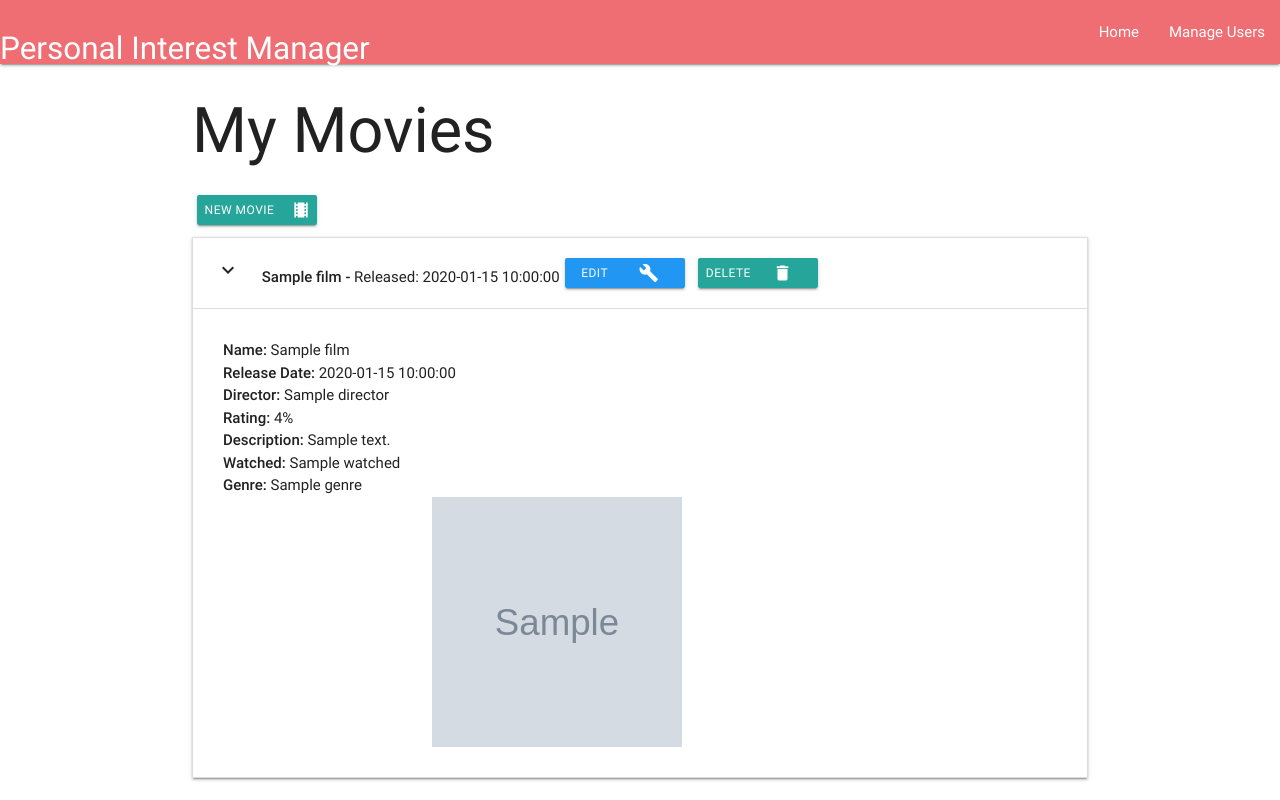
After one commit to aidan-stritch/Personal-Interests-Manager, a Flask app: page /view_movies in a window 1280 px wide, after a click that opens the changed part. The commit adds this page. Run offline with Flask 2, Linux system fonts and the light colour scheme; grey boxes marked "Sample" are stand-in pictures; a database or web service that is not in the repository returns one stand-in record (values such as "Sample title"); some libraries are stand-ins or nearby versions.

Commit message:
added pages for my_games.html, my_movies.html and my_tv_shows.html and added functionality to display results from mongodb

```diff
--- a/app.py
+++ b/app.py
@@ -92,6 +92,18 @@ def delete_user(user_id):
     mongo.db.Users.remove({"_id": ObjectId(user_id)})
     return redirect(url_for('manage_users'))
 
+@app.route('/view_movies')
+def view_movies():
+    return render_template('my_movies.html', Films=mongo.db.Films.find())
+
+@app.route('/view_games')
+def view_games():
+    return render_template('my_games.html', Games=mongo.db.Games.find())
+
+@app.route('/view_tv')
+def view_tv():
+    return render_template('my_tv_shows.html', TV=mongo.db.TV.find())
+
 if __name__ == '__main__':
     app.run(host=os.environ.get('IP'),
             port=int(os.environ.get('PORT')),
--- a/static/css/style.css
+++ b/static/css/style.css
@@ -7,7 +7,7 @@ body{
     width: 120px;
     line-height: 30px;
     margin: 5px 5px;
-    padding: 0 0.5em ;
+    padding: 0 0.5em;
     font-size: 12px;
 }
 
@@ -25,7 +25,17 @@ body{
     margin-bottom:25px;
 }
 
+.accordian-btn{
+    float:right;
+}
+
 .accordian-title{
     margin-top:5px;
-    margin-left:5px
+    margin-left:5px;
 }
+
+.result_image{
+    height:250px;
+    width: 250px;
+    margin-left: 25%;
+}
--- /dev/null
+++ b/templates/my_movies.html
@@ -0,0 +1,46 @@
+<!-- This child will inherit from the parent (base.html) -->
+{% extends 'base.html'%}
+
+{% block content%}
+
+<h1>My Movies</h1>
+<a href="{{url_for('sign_up')}}"class="waves-effect waves-light btn btn-small"><i class="material-icons right">local_movies</i>New Movie</a>
+<!-- This area controls the materialize accordian
+display component to showcase the user information -->
+<ul class="collapsible">
+    <!-- For each item the loop will create a new
+    accordian list item and populate it with the data-->
+    {% for film in Films %}
+    <li>
+        <div class="collapsible-header">
+
+            <div class="col s9 accordian-title">
+                <i class="material-icons">keyboard_arrow_down</i>
+                <strong>{{film.Name}} - </strong> Released: {{film.Release_Date}}
+            </div>
+            <div class="col s3 accordian-btn">
+
+                <a href="" class="waves-effect waves-light btn btn-small blue"><i class="material-icons right">build</i>Edit</a>
+                <a href=""class="waves-effect waves-light btn btn-small"><i class="material-icons right">delete</i>Delete</a>
+            </div>
+        </div>
+
+        <div class="collapsible-body">
+            <span>
+            <ul>
+            <li><strong>Name: </strong> {{film.Name}}</li>
+            <li><strong>Release Date: </strong> {{film.Release_Date}}</li>
+            <li><strong>Director: </strong> {{film.Director}}</li>
+            <li><strong>Rating: </strong> {{film.Rating}}%</li>
+            <li><strong>Description: </strong> {{film.Description}}</li>
+            <li><strong>Watched: </strong> {{film.Watched}}</li>
+            <li><strong>Genre: </strong> {{film.Genre}}</li>
+            </ul>
+
+            <img src="{{film.Image}}" alt="{{film.Name}}" class="result_image">
+            </span>
+        </div>
+    </li>
+    {% endfor %}
+</ul>
+{% endblock %}
--- a/templates/user_profile.html
+++ b/templates/user_profile.html
@@ -5,9 +5,9 @@
 
 <h1>User Profile</h1>
 
-    <a href="{{url_for('manage_users')}}" class="waves-effect waves-light btn btn-large blue">View My Games</a>
-    <a href="{{url_for('manage_users')}}" class="waves-effect waves-light btn btn-large blue">View My TV Shows</a>
-    <a href="{{url_for('manage_users')}}" class="waves-effect waves-light btn btn-large blue">View My Movies</a>
+    <a href="{{url_for('view_games')}}" class="waves-effect waves-light btn btn-large blue">View My Games</a>
+    <a href="{{url_for('view_tv')}}" class="waves-effect waves-light btn btn-large blue">View My TV Shows</a>
+    <a href="{{url_for('view_movies')}}" class="waves-effect waves-light btn btn-large blue">View My Movies</a>
 
 
 {% endblock %}
```
Also changed, not shown: templates/my_games.html (added, +43 -0 lines), templates/my_tv_shows.html (added, +45 -0 lines).
